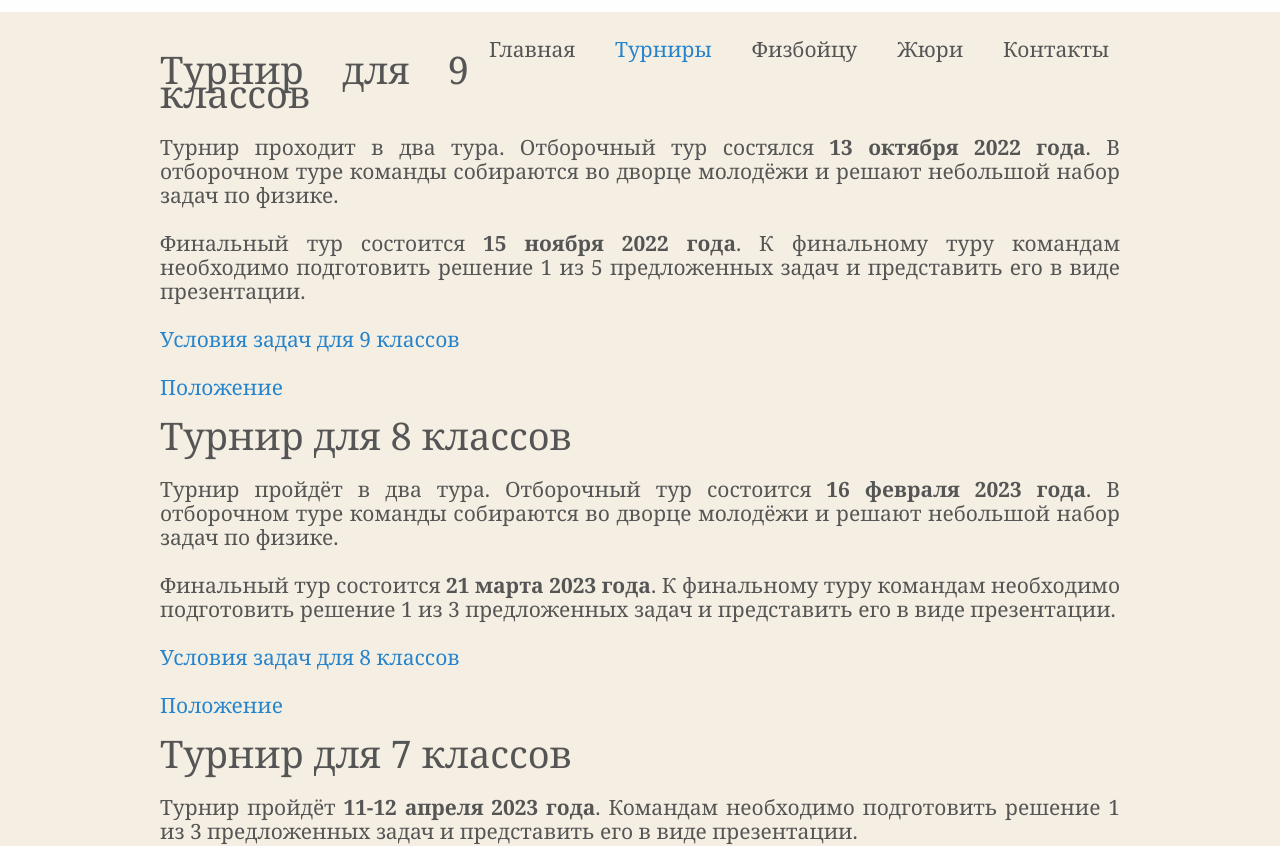
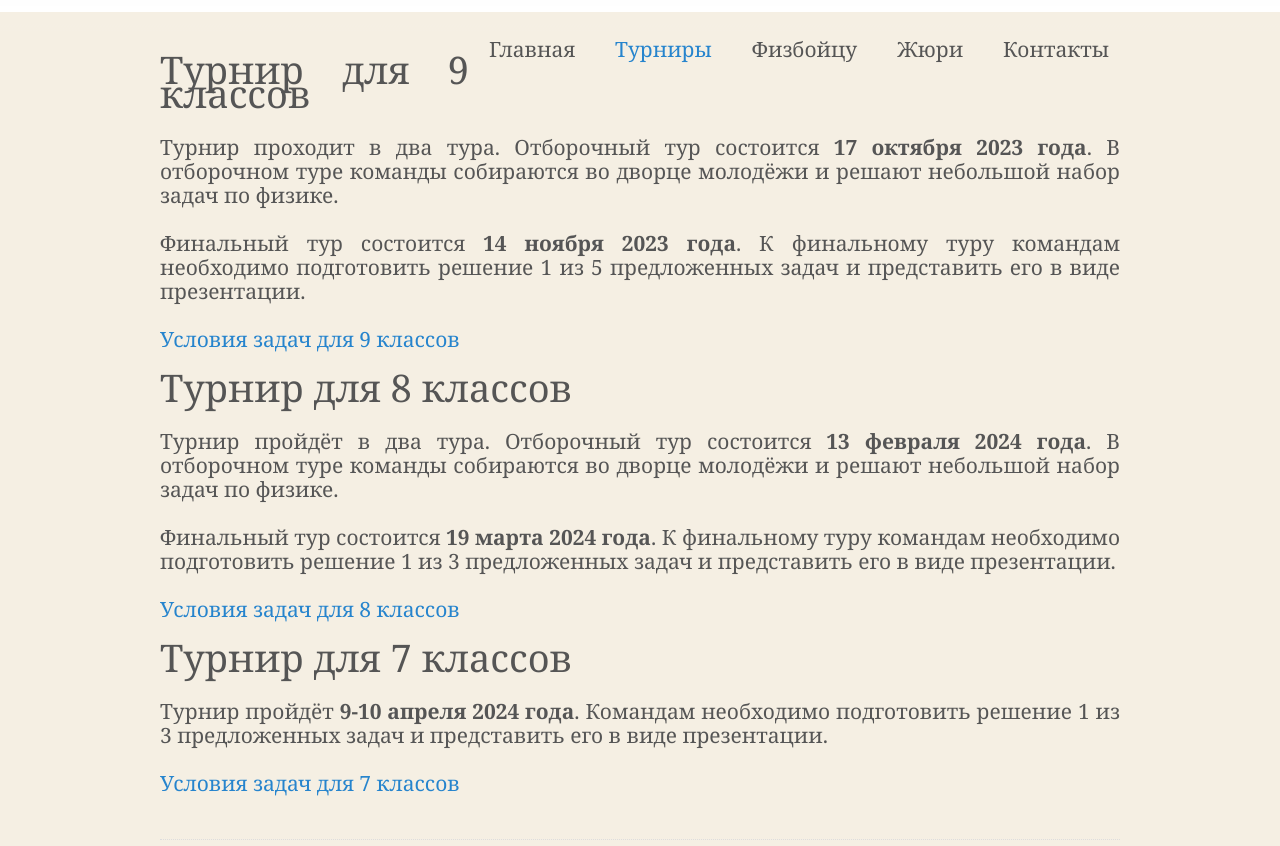
Before and after one commit to artsiom-bury/bypt-site, a plain HTML site: page tournaments/MalTYF.html in a window 1280 px wide. Shown: the part 138-984 px from the top of the page. Drawn offline with Linux system fonts and the light colour scheme.

Commit message:
add GTYF problems and dates

```diff
--- a/styles/style.css
+++ b/styles/style.css
@@ -66,6 +66,7 @@ button svg {
 h3{
 	font-size:24px;
 	margin:40px 0 20px 0;
+	font-weight: bold;
 }
 h4{
 	font-size:18px;
--- a/tournaments/MalTYF.html
+++ b/tournaments/MalTYF.html
@@ -46,32 +46,32 @@
 
 
     <h1>Турнир для 9 классов</h1>
-		Турнир проходит в два тура. Отборочный тур состялся <b>13 октября 2022 года</b>. В отборочном туре команды собираются во дворце молодёжи и решают небольшой набор задач по физике.
+		Турнир проходит в два тура. Отборочный тур состоится <b>17 октября 2023 года</b>. В отборочном туре команды собираются во дворце молодёжи и решают небольшой набор задач по физике.
 		<br><br>
-		Финальный тур состоится <b>15 ноября 2022 года</b>. К финальному туру командам необходимо подготовить решение 1 из 5 предложенных задач и представить его в виде презентации.
+		Финальный тур состоится <b>14 ноября 2023 года</b>. К финальному туру командам необходимо подготовить решение 1 из 5 предложенных задач и представить его в виде презентации.
 		<br><br>
-		<a target="_blank" href="../files/GTYF2023_9problems.pdf">Условия задач для 9 классов</a>
+		<a target="_blank" href="../files/GTYF2024_9problems.pdf">Условия задач для 9 классов</a>
 		<br><br>
-		<a target="_blank" href="../files/GTYF2023_9polozhenie.pdf">Положение</a>
+		<!-- <a target="_blank" href="../files/GTYF2023_9polozhenie.pdf">Положение</a>
+		<br><br> -->
+	<h1>Турнир для 8 классов</h1>
+		Турнир пройдёт в два тура. Отборочный тур состоится <b>13 февраля 2024 года</b>. В отборочном туре команды собираются во дворце молодёжи и решают небольшой набор задач по физике.
 		<br><br>
-	<h1>Турнир для 8 классов</h1>
-		Турнир пройдёт в два тура. Отборочный тур состоится <b>16 февраля 2023 года</b>. В отборочном туре команды собираются во дворце молодёжи и решают небольшой набор задач по физике.
+		Финальный тур состоится <b>19 марта 2024 года</b>. К финальному туру командам необходимо подготовить решение 1 из 3 предложенных задач и представить его в виде презентации.
 		<br><br>
-		Финальный тур состоится <b>21 марта 2023 года</b>. К финальному туру командам необходимо подготовить решение 1 из 3 предложенных задач и представить его в виде презентации.
+		<a target="_blank" href="../files/GTYF2024_8problems.pdf">Условия задач для 8 классов</a>
 		<br><br>
-		<a target="_blank" href="../files/GTYF2023_8problems.pdf">Условия задач для 8 классов</a>
+		<!-- <a target="_blank" href="../files/GTYF2023_8polozhenie.pdf">Положение</a>
+		<br><br> -->
+
+    <h1>Турнир для 7 классов </h1>
+
+		Турнир пройдёт <b>9-10 апреля 2024 года</b>. Командам необходимо подготовить решение 1 из 3 предложенных задач и представить его в виде презентации.
 		<br><br>
-		<a target="_blank" href="../files/GTYF2023_8polozhenie.pdf">Положение</a>
+		<a target="_blank" href="../files/GTYF2024_7problems.pdf">Условия задач для 7 классов</a>
 		<br><br>
-
-    <h1>Турнир для 7 классов</h1>
-
-		Турнир пройдёт <b>11-12 апреля 2023 года</b>. Командам необходимо подготовить решение 1 из 3 предложенных задач и представить его в виде презентации.
-		<br><br>
-		<a target="_blank" href="../files/GTYF2023_7problems.pdf">Условия задач для 7 классов</a>
-		<br><br>
-		<a target="_blank" href="../files/GTYF2023_7polozhenie.pdf">Положение</a>
-		<br><br>
+		<!-- <a target="_blank" href="../files/GTYF2023_7polozhenie.pdf">Положение</a>
+		<br><br> -->
 
 
 		<div id="footer">
```
Also changed, not shown: index.html (+4 -0 lines), tournaments/GTYF.html (+3 -1 lines), tournaments/RTYF.html (+0 -2 lines), files/RTYF2024problems.png (deleted), 4 other files.
